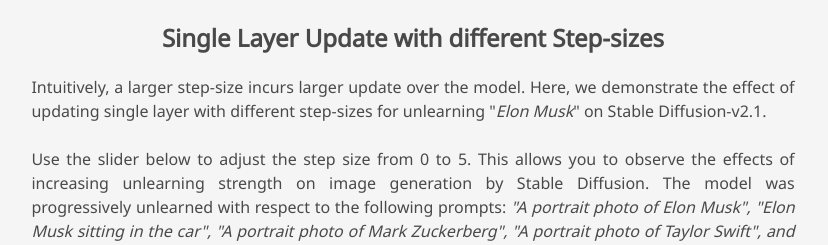
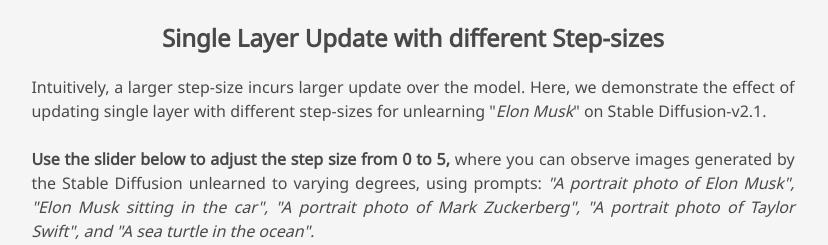
Before and after one commit to efficient-unlearning/SLUG, a plain HTML site: page index.html in a window 1280 px wide. Shown: the part 2816-3061 px from the top of the page, without its empty margins (227-1055 px from the left). Drawn offline with nearby package versions, Linux system fonts and the light colour scheme; some icons are missing; a web font is replaced by a local one.

Commit message:
Update text

```diff
--- a/index.html
+++ b/index.html
@@ -397,9 +397,9 @@
             Here, we demonstrate the effect of updating single layer with different step-sizes for unlearning "<i>Elon Musk</i>" on <a href="https://huggingface.co/stabilityai/stable-diffusion-2-1"> Stable Diffusion-v2.1</a>.
             <br>
             <br>
-            Use the slider below to adjust the step size from 0 to 5.
-            This allows you to observe the effects of increasing unlearning strength on image generation by Stable Diffusion.
-            The model was progressively unlearned with respect to the following prompts: <i>"A portrait photo of Elon Musk", "Elon Musk sitting in the car", "A portrait photo of Mark Zuckerberg",
+            <b>Use the slider below to adjust the step size from 0 to 5,</b>
+            where you can observe images generated by the Stable Diffusion unlearned to varying degrees, using prompts:
+            <i>"A portrait photo of Elon Musk", "Elon Musk sitting in the car", "A portrait photo of Mark Zuckerberg",
             "A portrait photo of Taylor Swift", and "A sea turtle in the ocean".</i>
             <br><br>
 
```
